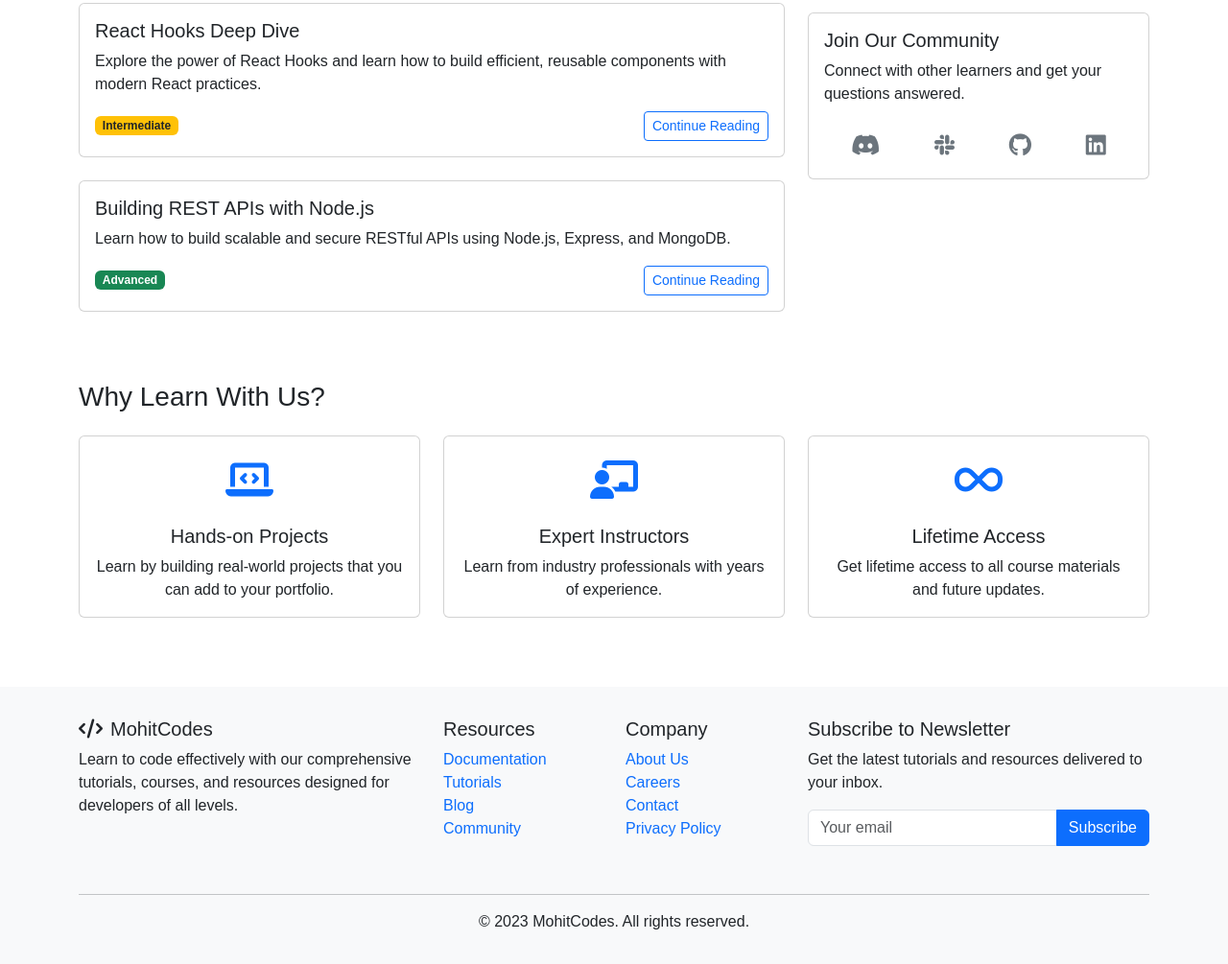
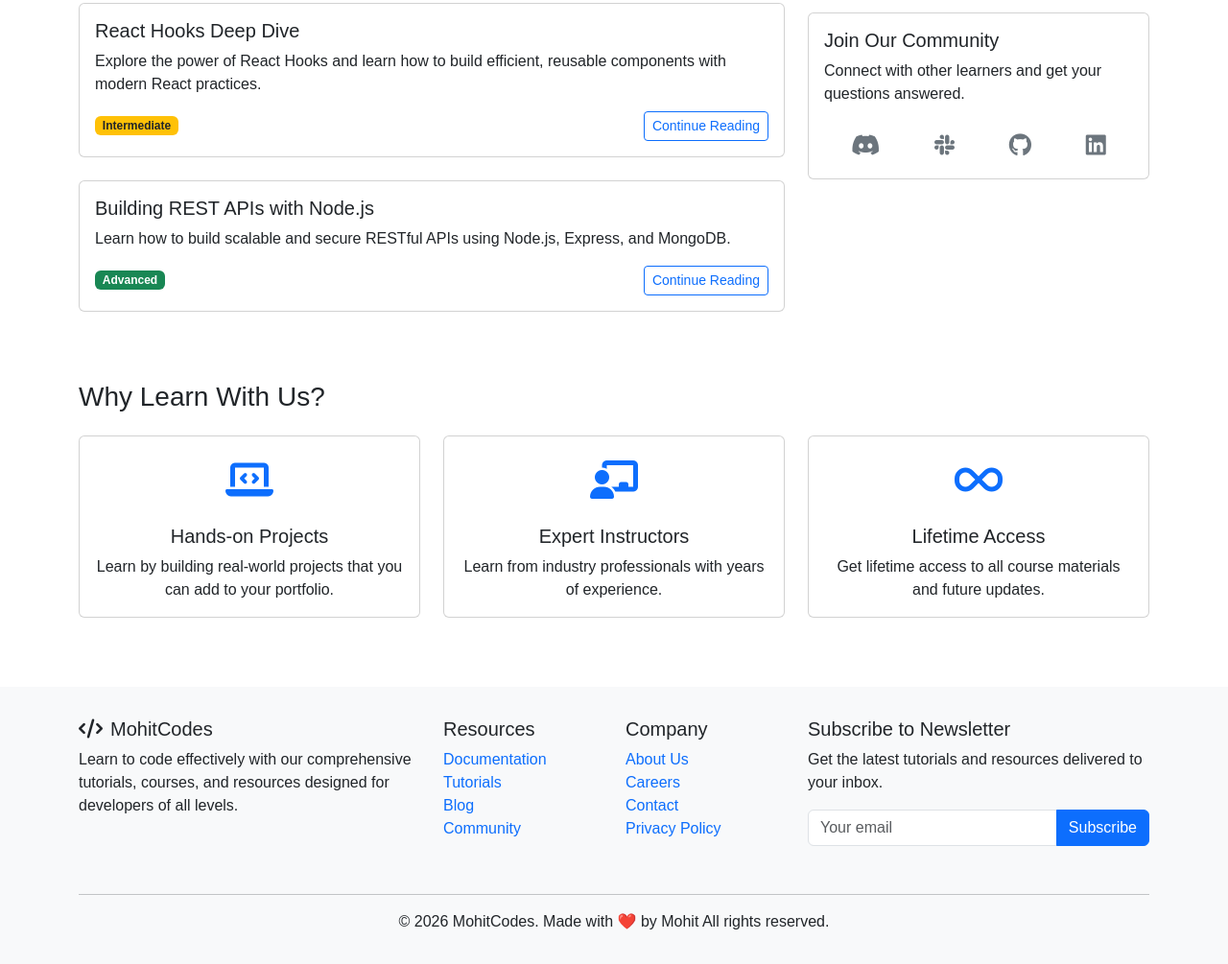
Before and after one commit to Mohitsaxena63/Mohitsaxena-63, a plain HTML site: page index.html in a window 1280 px wide. Shown: the part 657-1662 px from the top of the page at 96% size. Drawn offline with nearby package versions, Linux system fonts and the light colour scheme.

Commit message:
Update index.html

```diff
--- a/index.html
+++ b/index.html
@@ -352,7 +352,7 @@
     </div>
     <hr>
     <div class="text-center">
-      <p class="mb-0">© 2023 MohitCodes. All rights reserved.</p>
+      <p class="mb-0">© 2026 MohitCodes. Made with ❤️ by Mohit  All rights reserved.</p>
     </div>
   </div>
 </footer>
```
